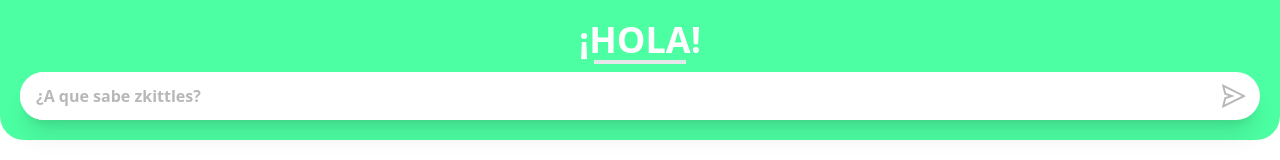
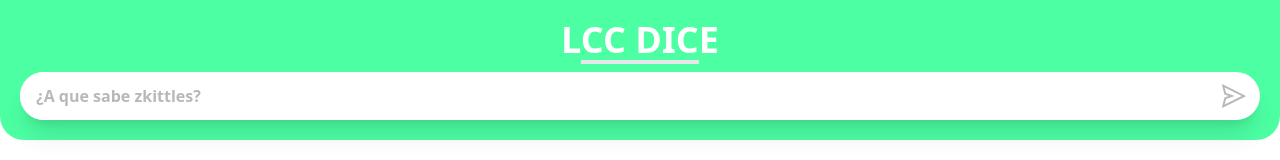
Before and after one commit to lccorpmx/qalcc, a Next.js app: page / in a window 1280 px wide. Shown: the top 160 px of the page. Built offline with nearby package versions, Linux system fonts and the light colour scheme.

Commit message:
changes tk

```diff
--- a/pages/api/chatgpt.ts
+++ b/pages/api/chatgpt.ts
@@ -15,7 +15,7 @@
     model: "text-davinci-003",
     prompt: `${req.body.prompt}\n\n-`,
     temperature: 0,
-    max_tokens: 1024,
+    max_tokens: 1000,
     top_p: 1,
     stop: ["\n"],
   });
--- a/pages/index.tsx
+++ b/pages/index.tsx
@@ -33,7 +33,7 @@
         <div className='flex justify-center items-center bg-primary p-5 rounded-b-3xl'>
           <section className='flex flex-col items-center w-full'>
             <div className='flex flex-col justify-center items-center'>
-              <h2 className='font-bold text-white text-4xl'>¡HOLA!</h2>
+              <h2 className='font-bold text-white text-4xl'>LCC DICE</h2>
               <div className='border-2  inline-block mb-2 w-3/4' />
             </div>
 
```
